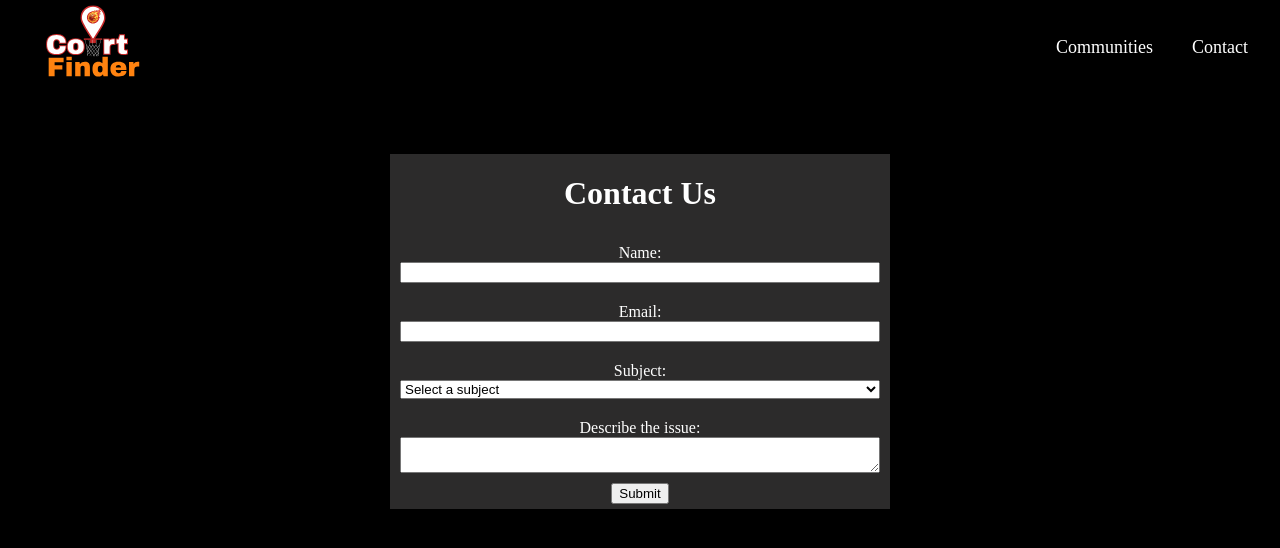
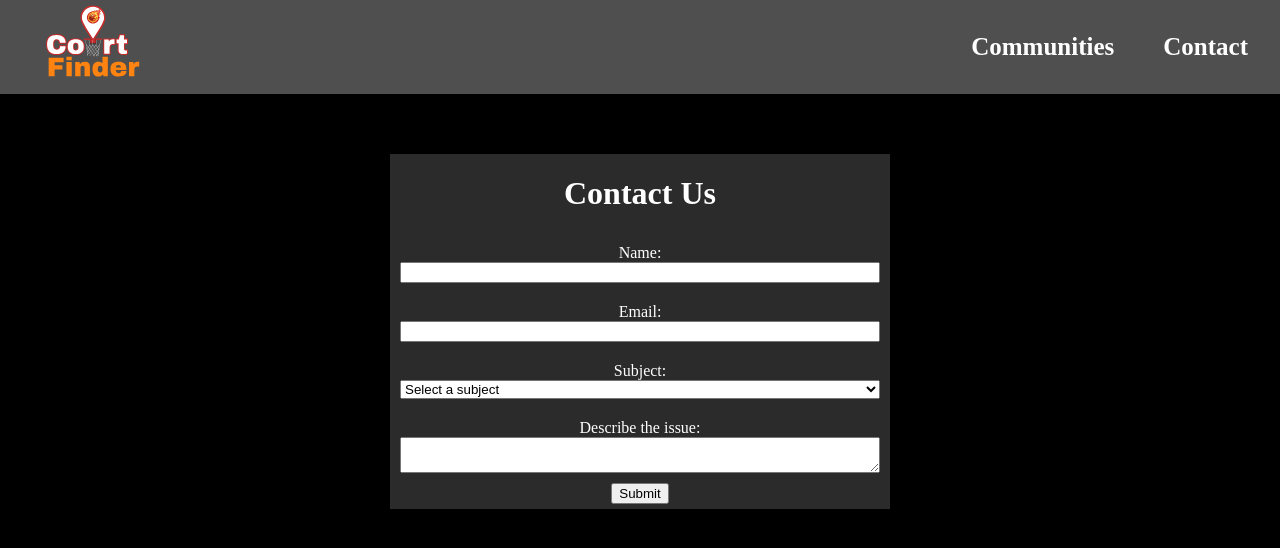
Before and after one commit to 42Duff/Basketball-Court-Finder-Website, a React (Vite) app: page /contact in a window 1280 px wide. Shown: the top 548 px of the page. Built offline with nearby package versions, Linux system fonts and the light colour scheme.

Commit message:
Created files for filters and legend components. Created a constant for court status that specifies a color and label for each court status. Slight adjustments to navbar.

```diff
--- a/src/components/Navbar.css
+++ b/src/components/Navbar.css
@@ -1,5 +1,5 @@
 .navbar {
-    background-color: hsla(0, 0%, 0%, 0.855);
+    background-color: hsl(0, 0%, 31%);
     display: flex;
     justify-content: space-between;
     align-items: center;
@@ -19,11 +19,12 @@
 
 .navbar-links {
     color: white;
-    font-size: 18px;
+    font-size: 25px;
+    font-weight: bold;
     margin: 0;
     padding: 0;
     display: flex;
-    gap: 15px;
+    gap: 25px;
 }
 
 li {
```
Also changed, not shown: src/constants/courtStatus.js (added, +18 -0 lines), src/assets/CF_pin.svg (deleted), src/assets/CourtFinder_pin_updated.svg (deleted), src/components/Filters.jsx (added), src/components/Legend.jsx (added).
